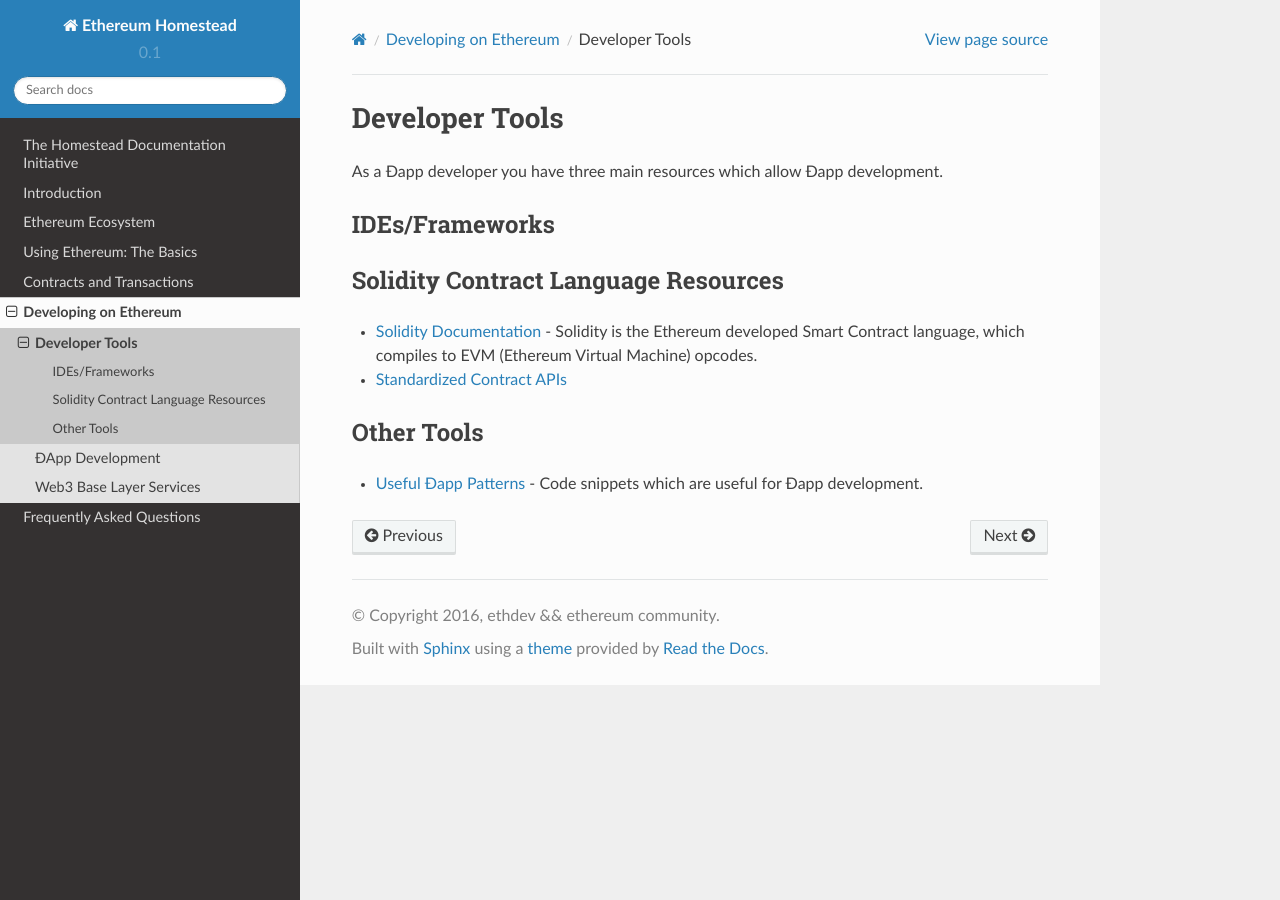
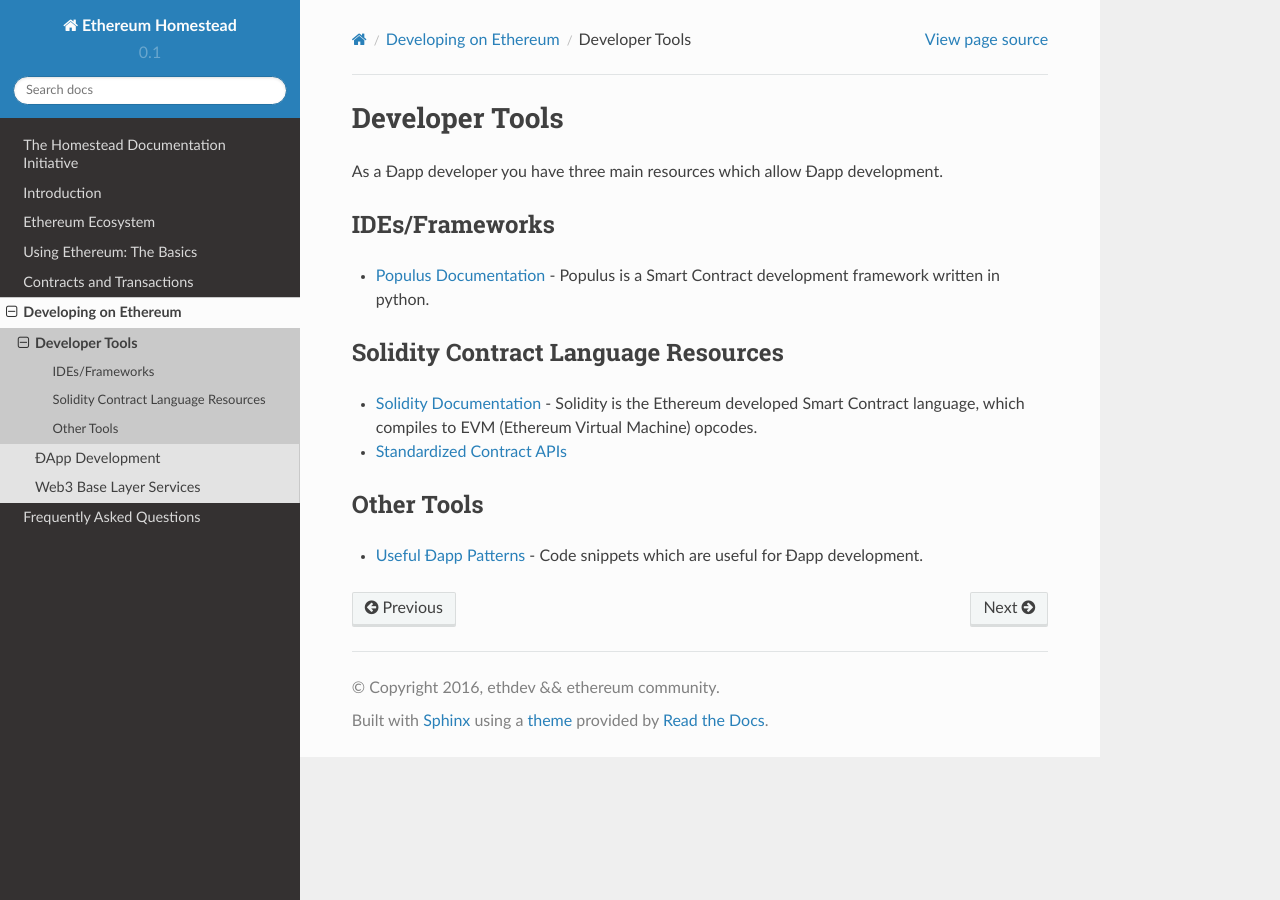
Before and after one commit to ethereum/homestead-guide, a Sphinx documentation site: the page built from source/developing-on-ethereum/developer-tools.rst, in a window 1280 px wide. Built offline with Sphinx 7.4.7 and the Read the Docs theme 2.0.0, drawn with Linux system fonts in a browser that asks for light colours.

Commit message:
Add populus to developer tools section

```diff
--- a/source/developing-on-ethereum/developer-tools.rst
+++ b/source/developing-on-ethereum/developer-tools.rst
@@ -6,6 +6,8 @@
 
 IDEs/Frameworks
 ================================================================================
+
+- `Populus Documentation <http://populus.readthedocs.org/en/latest/>`__ - Populus is a Smart Contract development framework written in python.
 
 
 Solidity Contract Language Resources
```
